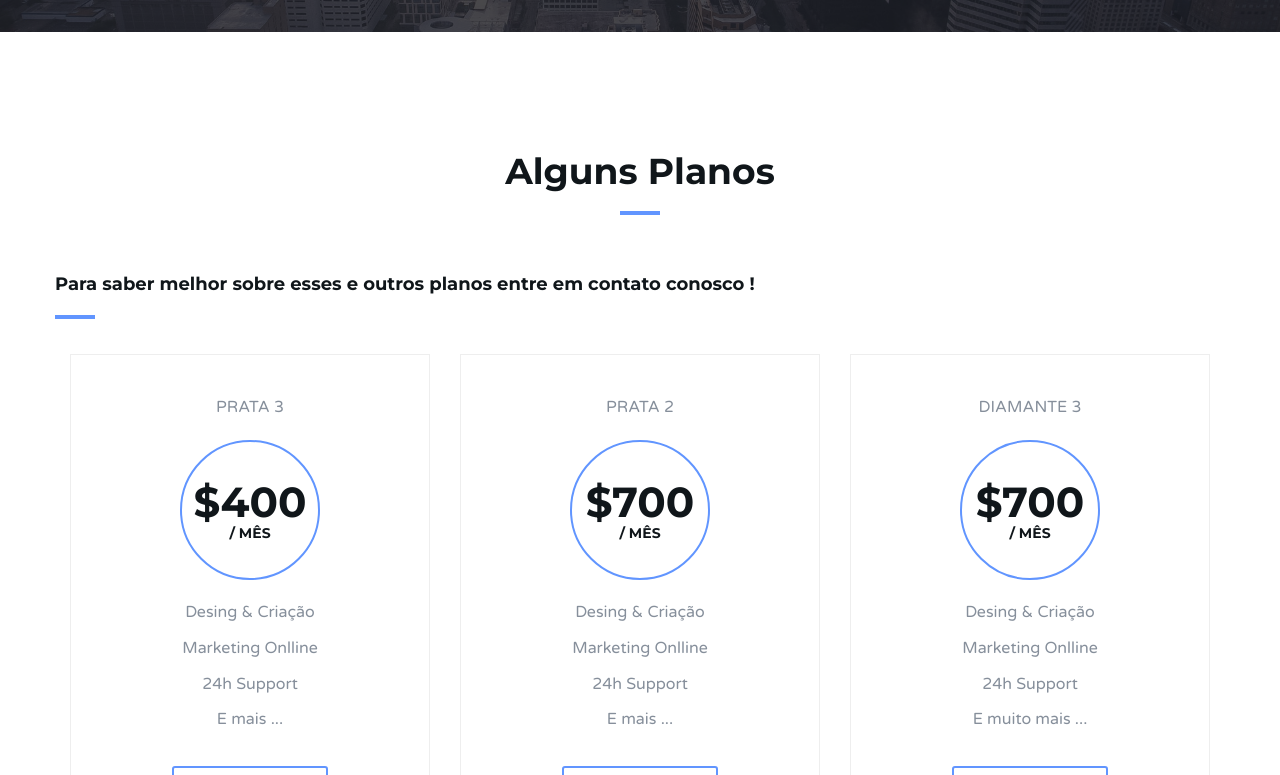
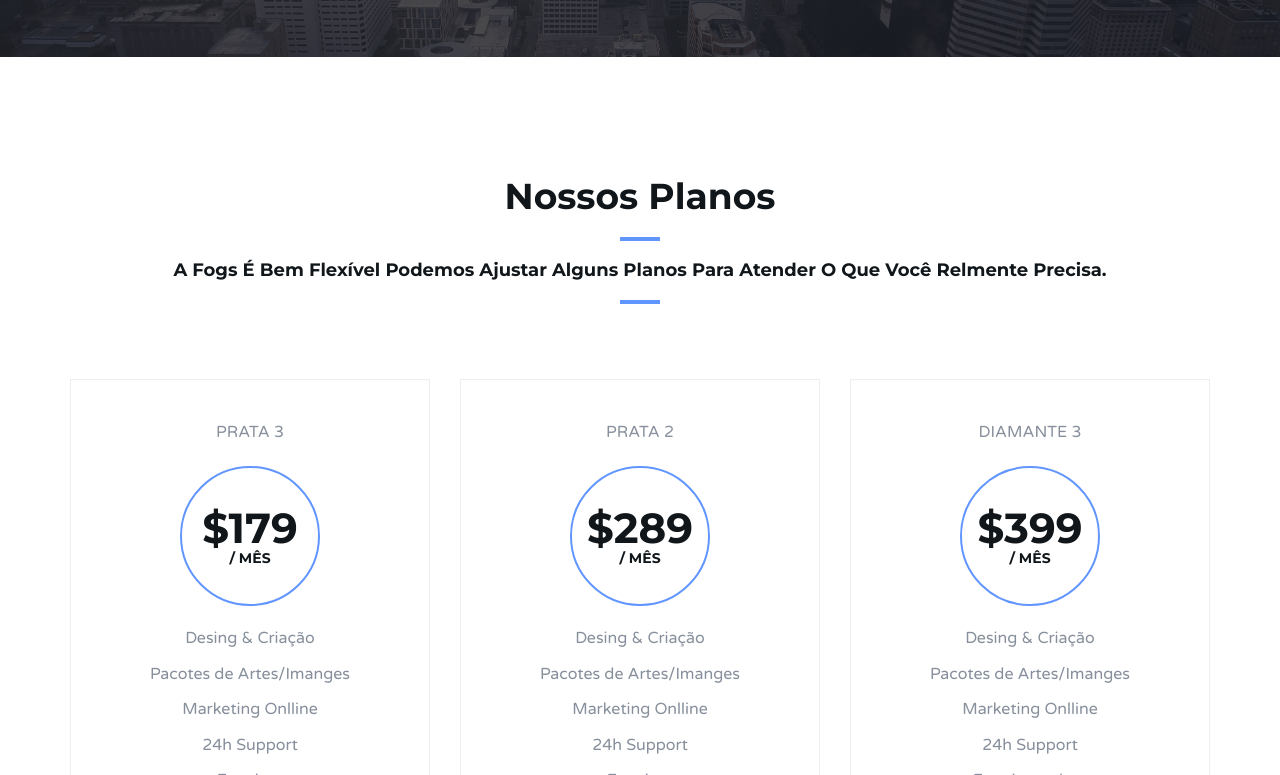
Before and after one commit to ivnsantos/fogs, a website: page client/index.html in a window 1280 px wide. Shown: the part 2025-2800 px from the top of the page. Drawn offline with Linux system fonts and the light colour scheme.

Commit message:
Add files via upload

```diff
--- a/client/index.html
+++ b/client/index.html
@@ -80,7 +80,7 @@
 					<!-- <li><a href="#about">About</a></li> -->
 					<!-- <li><a href="#portfolio">Portfolio</a></li> -->
 					<li><a href="#service">Serviços</a></li>
-					<li><a href="#pricing">Preços</a></li>
+					<li><a href="#pricing">Planos</a></li>
 					<!-- <li><a href="#team">Time</a></li> -->
 					<li><a href="#contact">Contato</a></li>
 				</ul>
@@ -145,7 +145,7 @@
 					<div class="service">
 						<i class="fa fa-rocket"></i>
 						<h3>Design & Criação</h3>
-						<p>Criamos suas imagens para ter mais resultado positivos e impactantes.</p>
+						<p>Criamos sua identidade visual, post para redes socias, edição de imanges, criação de arte e muito mais.</p>
 					</div>
 				</div>
 				<!-- /service -->
@@ -155,7 +155,7 @@
 					<div class="service">
 						<i class="fa fa-cogs"></i>
 						<h3>Estratégia</h3>
-						<p>Sempre estamos nos renovando para que você seja visto como o melhor no que faz.</p>
+						<p>Sempre estamos nos renovando para que você seja visto como o melhor no que faz. Melhoramos sua marketing nas redes socias.</p>
 					</div>
 				</div>
 				<!-- /service -->
@@ -254,22 +254,24 @@
 
 				<!-- Section header -->
 				<div class="section-header text-center">
-					<h2 class="title">Alguns Planos</h2>
+					<h2 class="title">Nossos Planos </h2>
+					<h4 class="title">A fogs é bem flexível podemos ajustar alguns planos para atender o que você relmente precisa. </h4>
 				</div>
-				<!-- /Section header -->
-				<h4 class="title">Para saber melhor sobre esses e outros planos entre em contato conosco !</h2>
 				<!-- pricing -->
 				<div class="col-sm-4">
 					<div class="pricing">
 						<div class="price-head">
 							<span class="price-title">Prata 3</span>
 							<div class="price">
-								<h3>$400<span class="duration">/ mês</span></h3>
+								<h3>$179<span class="duration">/ mês</span></h3>
 							</div>
 						</div>
 						<ul class="price-content">
 							<li>
 								<p>Desing & Criação</p>
+							</li>
+							<li>
+								<p>Pacotes de Artes/Imanges</p>
 							</li>
 							<li>
 								<p>Marketing Onlline</p>
@@ -294,12 +296,15 @@
 						<div class="price-head">
 							<span class="price-title">Prata 2</span>
 							<div class="price">
-								<h3>$700<span class="duration">/ mês</span></h3>
+								<h3>$289<span class="duration">/ mês</span></h3>
 							</div>
 						</div>
 						<ul class="price-content">
 							<li>
 								<p>Desing & Criação</p>
+							</li>
+							<li>
+								<p>Pacotes de Artes/Imanges</p>
 							</li>
 							<li>
 								<p>Marketing Onlline</p>
@@ -324,12 +329,15 @@
 						<div class="price-head">
 							<span class="price-title">Diamante 3</span>
 							<div class="price">
-								<h3>$700<span class="duration">/ mês</span></h3>
+								<h3>$399<span class="duration">/ mês</span></h3>
 							</div>
 						</div>
 						<ul class="price-content">
 							<li>
 								<p>Desing & Criação</p>
+							</li>
+							<li>
+								<p>Pacotes de Artes/Imanges</p>
 							</li>
 							<li>
 								<p>Marketing Onlline</p>
```
